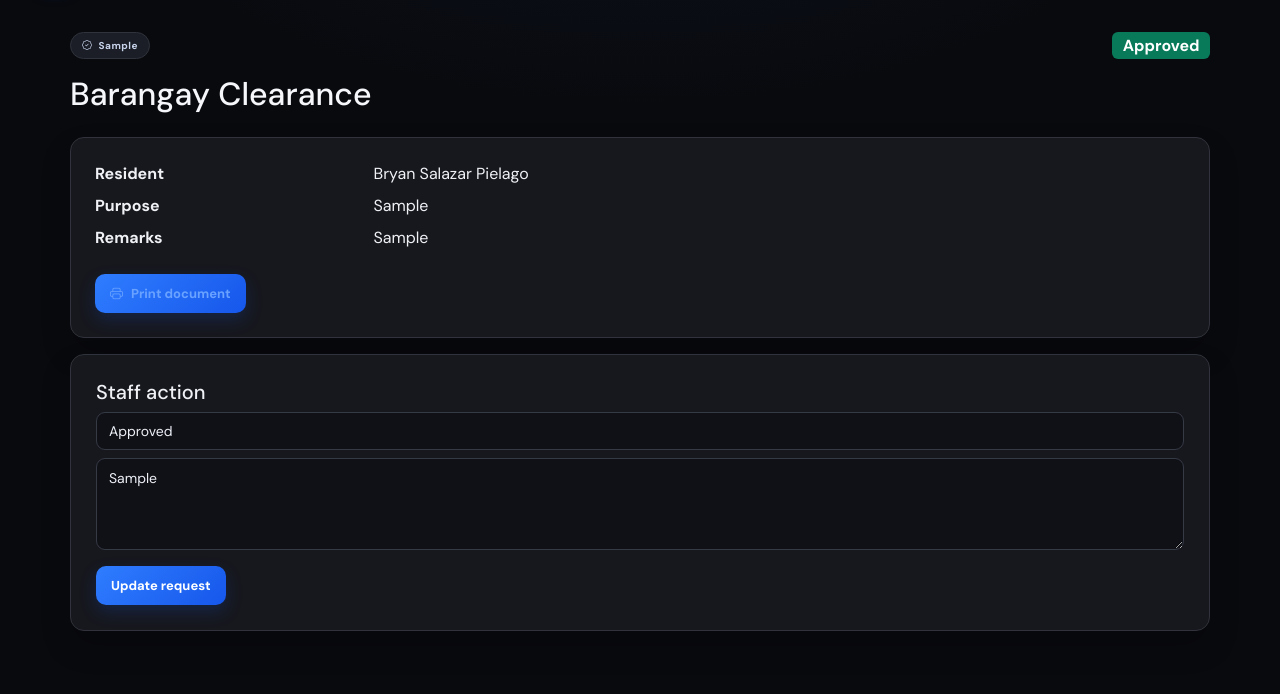
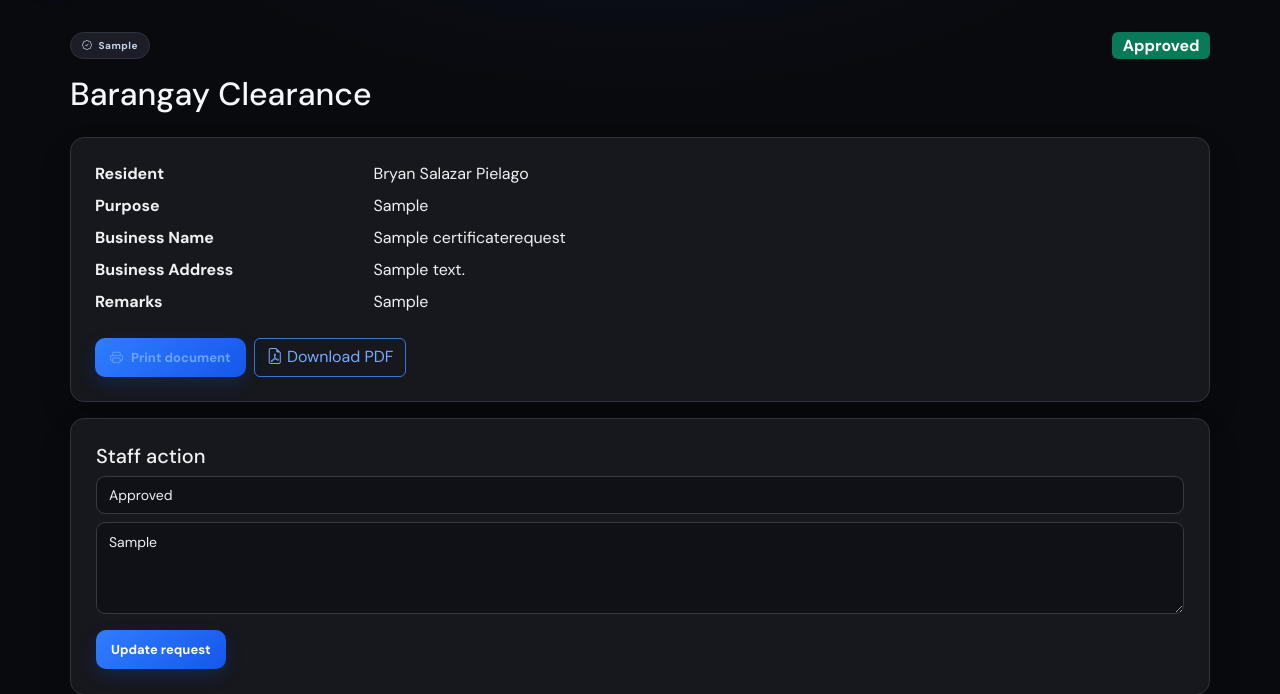
Before and after one commit to brypielago-lang/barangay, a Django app: page /requests/1/ in a window 1280 px wide. Shown: the part 59-753 px from the top of the page. Run offline with Django 5.2, Linux system fonts and the light colour scheme; a user stored in the database is signed in; data comes from the database, SQL or seed files in the repository; tables that the repository leaves empty hold one stand-in row (values such as "Sample post").

Commit message:
Enhance request detail template with business info
Added business name and address fields to request detail view.

```diff
--- a/core/templates/core/request_detail.html
+++ b/core/templates/core/request_detail.html
@@ -1 +1,165 @@
-{% extends 'core/base.html' %}{% block content %}<div class="d-flex justify-content-between align-items-start"><div><span class="eyebrow"><i class="bi bi-patch-check"></i> {{ item.reference_no }}</span><h2 class="mt-3">{{ item.get_certificate_type_display }}</h2></div><span class="badge fs-6 text-bg-{{ item.status }}">{{ item.get_status_display }}</span></div><div class="card mt-3"><div class="card-body p-4"><dl class="row mb-3"><dt class="col-sm-3">Resident</dt><dd class="col-sm-9">{{ item.resident.full_name }}</dd><dt class="col-sm-3">Purpose</dt><dd class="col-sm-9">{{ item.purpose }}</dd><dt class="col-sm-3">Remarks</dt><dd class="col-sm-9">{{ item.remarks|default:'—' }}</dd></dl>{% if item.status == 'approved' or item.status == 'released' %}<a target="_blank" href="{% url 'certificate_pdf' item.pk %}" class="primary-action"><i class="bi bi-printer"></i> Print document</a>{% endif %}</div></div>{% if user.is_staff %}<form class="form-surface mt-3" method="post" action="{% url 'update_request' item.pk %}">{% csrf_token %}<h5>Staff action</h5><select class="form-select mb-2" name="status">{% for value,label in item.STATUS %}<option value="{{ value }}" {% if value == item.status %}selected{% endif %}>{{ label }}</option>{% endfor %}</select><textarea name="remarks" class="form-control mb-3" placeholder="Remarks">{{ item.remarks }}</textarea><button class="primary-action">Update request</button></form>{% endif %}{% endblock %}
+{% extends 'core/base.html' %}
+
+{% block content %}
+
+<div class="d-flex justify-content-between align-items-start">
+
+    <div>
+        <span class="eyebrow">
+            <i class="bi bi-patch-check"></i>
+            {{ item.reference_no }}
+        </span>
+
+        <h2 class="mt-3">
+            {{ item.get_certificate_type_display }}
+        </h2>
+    </div>
+
+    <span class="badge fs-6 text-bg-{{ item.status }}">
+        {{ item.get_status_display }}
+    </span>
+
+</div>
+
+
+<div class="card mt-3">
+
+    <div class="card-body p-4">
+
+        <dl class="row mb-3">
+
+            <dt class="col-sm-3">
+                Resident
+            </dt>
+
+            <dd class="col-sm-9">
+                {{ item.resident.full_name }}
+            </dd>
+
+
+            <dt class="col-sm-3">
+                Purpose
+            </dt>
+
+            <dd class="col-sm-9">
+                {{ item.purpose }}
+            </dd>
+
+
+            {% if item.business_name %}
+            <dt class="col-sm-3">
+                Business Name
+            </dt>
+
+            <dd class="col-sm-9">
+                {{ item.business_name }}
+            </dd>
+            {% endif %}
+
+
+            {% if item.business_address %}
+            <dt class="col-sm-3">
+                Business Address
+            </dt>
+
+            <dd class="col-sm-9">
+                {{ item.business_address }}
+            </dd>
+            {% endif %}
+
+
+            <dt class="col-sm-3">
+                Remarks
+            </dt>
+
+            <dd class="col-sm-9">
+                {{ item.remarks|default:'—' }}
+            </dd>
+
+        </dl>
+
+
+        {% if item.status == 'approved' or item.status == 'released' %}
+
+        <div class="d-flex gap-2">
+
+            <!-- OPEN CERTIFICATE -->
+            <a
+                target="_blank"
+                href="{% url 'certificate_pdf' item.pk %}"
+                class="primary-action"
+            >
+                <i class="bi bi-printer"></i>
+                Print document
+            </a>
+
+
+            <!-- DOWNLOAD PDF -->
+            <a
+                target="_blank"
+                href="{% url 'certificate_pdf' item.pk %}?download=pdf"
+                class="btn btn-outline-primary"
+            >
+                <i class="bi bi-file-earmark-pdf"></i>
+                Download PDF
+            </a>
+
+        </div>
+
+        {% endif %}
+
+    </div>
+
+</div>
+
+
+{% if user.is_staff %}
+
+<form
+    class="form-surface mt-3"
+    method="post"
+    action="{% url 'update_request' item.pk %}"
+>
+
+    {% csrf_token %}
+
+    <h5>
+        Staff action
+    </h5>
+
+
+    <select
+        class="form-select mb-2"
+        name="status"
+    >
+
+        {% for value,label in item.STATUS %}
+
+        <option
+            value="{{ value }}"
+            {% if value == item.status %}selected{% endif %}
+        >
+            {{ label }}
+        </option>
+
+        {% endfor %}
+
+    </select>
+
+
+    <textarea
+        name="remarks"
+        class="form-control mb-3"
+        placeholder="Remarks"
+    >{{ item.remarks }}</textarea>
+
+
+    <button class="primary-action">
+        Update request
+    </button>
+
+</form>
+
+{% endif %}
+
+{% endblock %}
```
